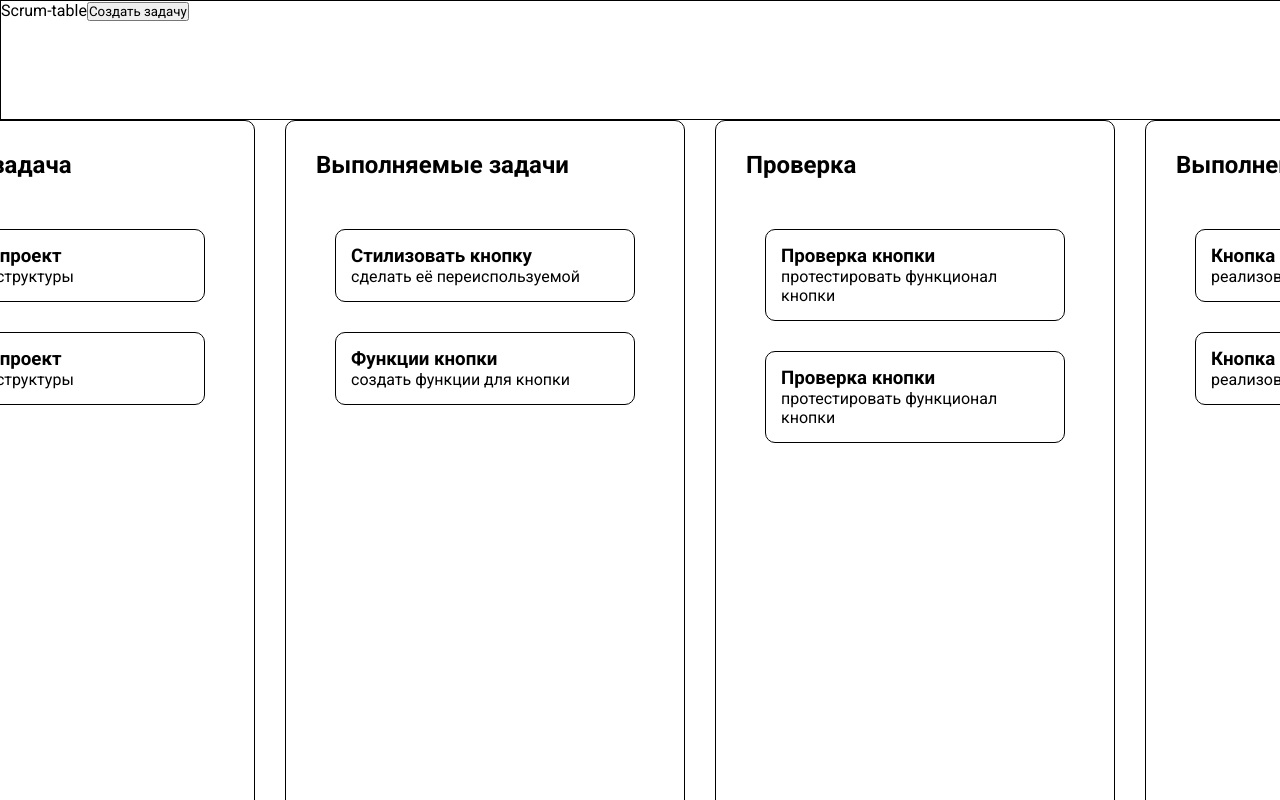
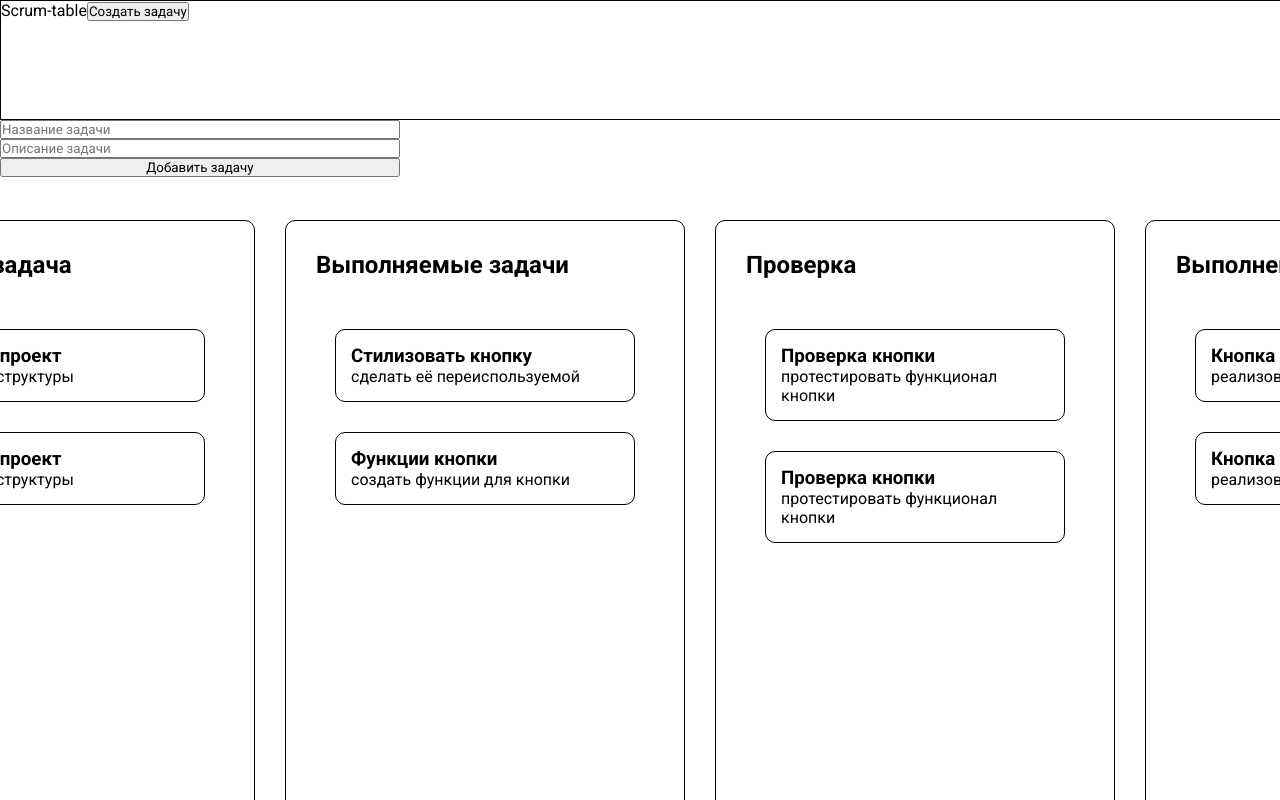
Before and after one commit to alyonavolk/scrum-table, a React (Create React App) app: page / in a window 1280 px wide. Shown: the top 800 px of the page. Built offline with nearby package versions, Linux system fonts and the light colour scheme.

Commit message:
Вынесла один из компонентов, не до конца реализовала добавлние карточек

```diff
--- a/src/components/App/App.js
+++ b/src/components/App/App.js
@@ -1,15 +1,15 @@
-import './App.scss';
+import { useState } from 'react';import './App.scss';
 import Header from '../header/header';
 import Footer from '../footer/footer';
-import { useState } from 'react';
+import Card from '../card/card';
 
 function App() {
 
   const [boards, setBoards] = useState([
-    {id: 1, title: 'Текущая задача', items: [{id: 1, title: 'Создать проект', descr: 'создание структуры'}, {id: 2, title: 'Создать проект', descr: 'создание структуры'}]},
-    {id: 2, title: 'Выполняемые задачи', items: [{id: 1, title: 'Стилизовать кнопку', descr: 'сделать её переиспользуемой'}, {id: 2, title: 'Функции кнопки', descr: 'создать функции для кнопки'}]},
-    {id: 3, title: 'Проверка', items: [{id: 1, title: 'Проверка кнопки', descr: 'протестировать функционал кнопки'}, {id: 2, title: 'Проверка кнопки', descr: 'протестировать функционал кнопки'}]},
-    {id: 4, title: 'Выполнено', items: [{id: 1, title: 'Кнопка', descr: 'реализована кнопка'}, {id: 2, title: 'Кнопка', descr: 'реализована кнопка'}]}
+    {id: 10001, title: 'Текущая задача', items: [{id: 1, title: 'Создать проект', descr: 'создание структуры'}, {id: 2, title: 'Создать проект', descr: 'создание структуры'}]},
+    {id: 20002, title: 'Выполняемые задачи', items: [{id: 1, title: 'Стилизовать кнопку', descr: 'сделать её переиспользуемой'}, {id: 2, title: 'Функции кнопки', descr: 'создать функции для кнопки'}]},
+    {id: 30003, title: 'Проверка', items: [{id: 1, title: 'Проверка кнопки', descr: 'протестировать функционал кнопки'}, {id: 2, title: 'Проверка кнопки', descr: 'протестировать функционал кнопки'}]},
+    {id: 40004, title: 'Выполнено', items: [{id: 1, title: 'Кнопка', descr: 'реализована кнопка'}, {id: 2, title: 'Кнопка', descr: 'реализована кнопка'}]}
   ]);
 
   const [currentBoard, setCurrentBoard] = useState(null);
@@ -21,15 +21,9 @@ function App() {
       e.target.style.boxShadow = '0 4px 3px gray';
     }
   }
-  const dargLeaveHandler = (e) => {
-    e.target.style.boxShadow = 'none';
-  }
   const dargStartHandler = (e, board, item) => {
     setCurrentBoard(board);
     setCurrentItem(item);
-  }
-  const dragEndHandler = (e) => {
-    e.target.style.boxShadow = 'none';
   }
   const dropHandler = (e, board, item) => {
     e.preventDefault();
@@ -64,29 +58,40 @@ function App() {
     e.target.style.boxShadow = 'none';
   }
 
+  const [cardTitle, setCardTitle] = useState('');
+  const [cardDescr, setCardDescr] = useState('');
+  const addNewCard = (e) => {
+    e.preventDefault();
+    const newCard = {
+      id: Date.now(),
+      cardTitle,
+      cardDescr
+    }
+    setBoards([...setBoards, newCard]);
+    setCardDescr('');
+    setCardTitle('');
+  }
+
   return (
     <div className="app">
       <Header />
+      <div className='app__modal'>
+        <input placeholder='Название задачи' className='app_input' value={cardTitle} onChange={e => setCardTitle(e.target.value)} />
+        <input placeholder='Описание задачи' className='app_input' value={cardDescr} onChange={e => setCardDescr(e.target.value)} />
+        <button onClick={addNewCard} className='app__button'>Добавить задачу</button>
+      </div>
       <div className='app__board'>
         {boards.map( board =>
           <div
           onDragOver = {(e) => dragOverHandler(e)}
           onDrop = {(e) => dropCardHandler(e, board)}
-          className='board'>
+          className='board'
+          key={board.id}>
             <h2 className='board__title'>{board.title}</h2>
             {board.items.map(item =>
-              <div
-              onDragOver = {(e) => dragOverHandler(e)}
-              onDragLeave = {e => dargLeaveHandler(e)}
-              onDragStart = {(e) => dargStartHandler(e, board, item)}
-              onDragEnd = {(e) => dragEndHandler(e)}
-              onDrop = {(e) => dropHandler(e, board, item)}
-              draggable={true}
-              className='card'>
-                <h3 className='card__title'>{item.title}</h3>
-                <p className='card__descr'>{item.descr}</p>
-              </div>
-              )}
+            <Card item={item} dargStartHandler={(e) => dargStartHandler(e, board, item)}
+            dropHandler={(e) => dropHandler(e, board, item)} key={item.id}/>
+            )}
           </div>)}
       </div>
       <Footer />
--- a/src/components/App/App.scss
+++ b/src/components/App/App.scss
@@ -9,6 +9,12 @@
     display: flex;
     gap: 30px;
     justify-content: center;
+  }
+  &__modal{
+    display: flex;
+    flex-direction: column;
+    height: 100px;
+    max-width: 400px;
   }
 }
 
--- /dev/null
+++ b/src/components/card/card.js
@@ -0,0 +1,33 @@
+import React from 'react';
+
+const Card = (props) => {
+
+    const dragOverHandler = (e) => {
+      e.preventDefault();
+      if (e.target.className === 'card'){
+        e.target.style.boxShadow = '0 4px 3px gray';
+      }
+    }
+    const dargLeaveHandler = (e) => {
+      e.target.style.boxShadow = 'none';
+    }
+    const dragEndHandler = (e) => {
+      e.target.style.boxShadow = 'none';
+    }
+
+    return (
+    <div
+        onDragOver = {(e) => dragOverHandler(e)}
+        onDragLeave = {e => dargLeaveHandler(e)}
+        onDragStart = {props.dargStartHandler}
+        onDragEnd = {(e) => dragEndHandler(e)}
+        onDrop = {props.dropHandler}
+        draggable={true} key={props.item.id}
+        className='card'>
+          <h3 className='card__title'>{props.item.title}</h3>
+          <p className='card__descr'>{props.item.descr}</p>
+        </div>
+    );
+};
+
+export default Card;
```
